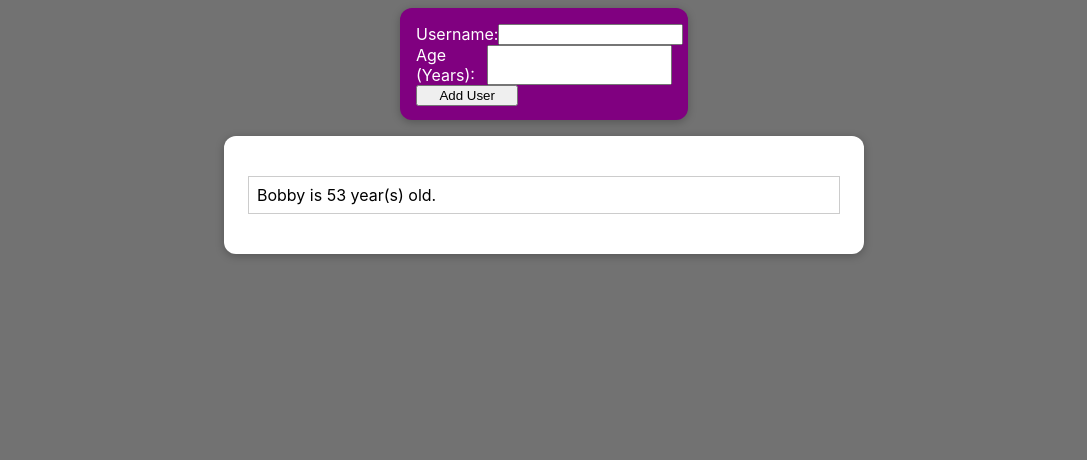
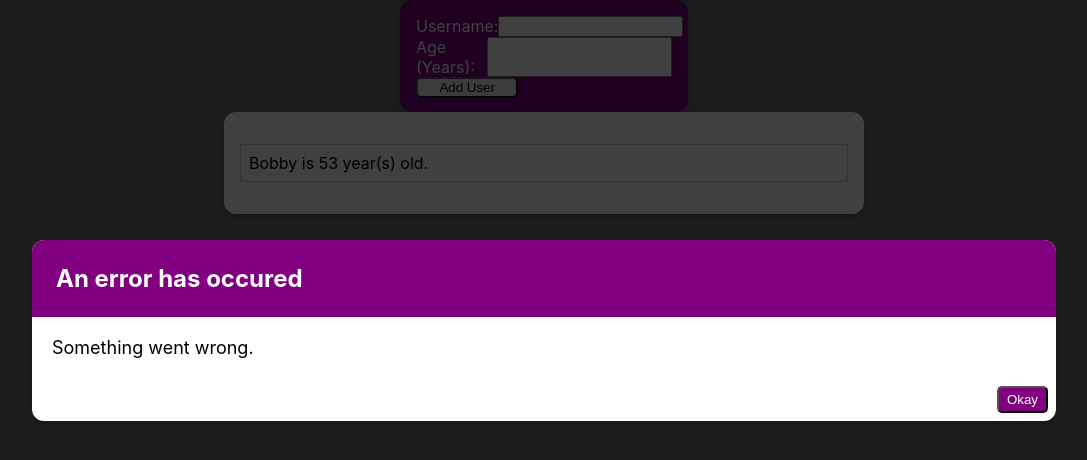
Before and after one commit to Niloy28/user-list, a React (Create React App) app: page / in a window 1280 px wide. Shown: the top 460 px of the page, without its empty margins (96-1183 px from the left). Built offline with nearby package versions, Linux system fonts and the light colour scheme.

Commit message:
Added Modal component.

```diff
--- /dev/null
+++ b/src/components/UI/Modal.tsx
@@ -0,0 +1,25 @@
+import ModalProps from "../../types/ModalProps";
+import Card from "./Card";
+
+import styles from "../../styles/Modal.module.css";
+
+const Modal: React.FC<ModalProps> = (props) => {
+	return (
+		<div>
+			<div className={styles.backdrop}></div>
+			<Card className={styles.modal}>
+				<header className={styles.header}>
+					<h2>{props.title}</h2>
+				</header>
+				<div>
+					<p>{props.message}</p>
+				</div>
+				<footer>
+					<button>{props.buttonText}</button>
+				</footer>
+			</Card>
+		</div>
+	);
+};
+
+export default Modal;
--- a/src/components/Users/AddUser.tsx
+++ b/src/components/Users/AddUser.tsx
@@ -4,6 +4,7 @@ import Card from "../UI/Card";
 import User from "../../types/User";
 
 import styles from "../../styles/AddUser.module.css";
+import Modal from "../UI/Modal";
 
 const AddUser: React.FC<{ onAddUser: (user: User) => void }> = (props) => {
 	const [username, setUsername] = useState("");
@@ -33,6 +34,12 @@ const AddUser: React.FC<{ onAddUser: (user: User) => void }> = (props) => {
 	};
 
 	return (
+		<>
+			<Modal
+				buttonText="Okay"
+				title="An error has occured"
+				message="Something went wrong."
+			/>
 			<Card className={styles.addUserCard}>
 				<form className={styles.addUserForm} onSubmit={addUserHandler}>
 					<div className={styles.addUserField}>
@@ -58,6 +65,7 @@ const AddUser: React.FC<{ onAddUser: (user: User) => void }> = (props) => {
 					<button type="submit">Add User</button>
 				</form>
 			</Card>
+		</>
 	);
 };
 
--- a/src/styles/AddUser.module.css
+++ b/src/styles/AddUser.module.css
@@ -19,4 +19,6 @@
 
 .addUserForm button {
 	width: 40%;
+	float: right;
+	border-radius: 5px;
 }
--- a/src/styles/Card.module.css
+++ b/src/styles/Card.module.css
@@ -1,7 +1,5 @@
 .card {
 	box-sizing: border-box;
 	box-shadow: 0 2px 8px rgba(0, 0, 0, 0.25);
-	padding: 0.5rem;
-	margin: 0.5rem;
 	border-radius: 12px;
 }
--- /dev/null
+++ b/src/styles/Modal.module.css
@@ -0,0 +1,53 @@
+.backdrop {
+	position: fixed;
+	top: 0;
+	left: 0;
+	width: 100%;
+	height: 100vh;
+	background-color: rgba(0, 0, 0, 0.75);
+	z-index: 10;
+}
+
+.modal {
+	position: fixed;
+	top: 30vh;
+	left: 10%;
+	width: 80%;
+	background-color: white;
+	z-index: 100;
+	overflow: hidden;
+}
+
+.header {
+	padding: 1rem;
+	background-color: purple;
+}
+
+.header h2 {
+	color: white;
+	margin: 0.25rem;
+	padding: 0.25rem;
+}
+
+.modal p {
+	margin: 0.5rem;
+	padding: 0.75rem;
+	font-size: large;
+}
+
+.modal button {
+	float: right;
+	background-color: purple;
+	color: white;
+	padding: 0.25rem 0.5rem;
+	margin: 0.5rem;
+	border-radius: 5px;
+}
+
+.modal button:hover {
+	background-color: rgb(160, 1, 160);
+}
+
+.modal button:active {
+	background-color: rgb(78, 0, 78);
+}
--- /dev/null
+++ b/src/types/ModalProps.ts
@@ -0,0 +1,7 @@
+interface ModalProps {
+	title: string;
+	message: string;
+	buttonText: string;
+}
+
+export default ModalProps;
```
Lines whose indentation alone changed are shown as unchanged.
